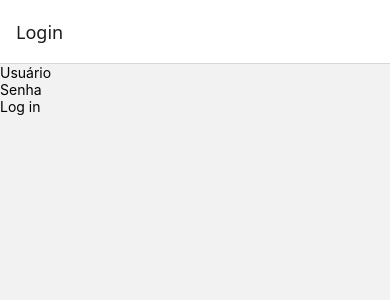
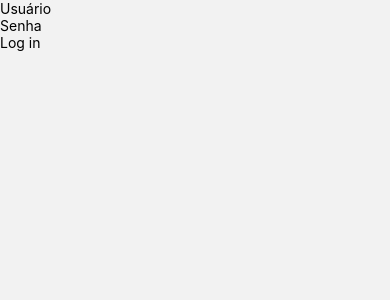
Before and after one commit to sannunez/3ESPY-MOBILE-DEVELOPMENT-CP02, a React Native app in the folder CP02MOBILE/: screen / in a window 390 px wide. Shown: the top 300 px of the page. Built offline with nearby package versions, Linux system fonts and the light colour scheme.

Commit message:
Implementing: Dark Mode

```diff
--- a/CP02MOBILE/App.tsx
+++ b/CP02MOBILE/App.tsx
@@ -1,9 +1,11 @@
 
 import AppRoutes from "./src/routes/AppRoutes";
-
+import { ThemeProvider } from "./src/theme/ThemeContext";
 
 export default function App() {
   return (
-    <AppRoutes/>
+    <ThemeProvider>
+      <AppRoutes/>
+    </ThemeProvider>
   );
 }
--- a/CP02MOBILE/src/routes/AppRoutes.tsx
+++ b/CP02MOBILE/src/routes/AppRoutes.tsx
@@ -1,5 +1,8 @@
 import { NavigationContainer } from "@react-navigation/native";
 import { createNativeStackNavigator } from "@react-navigation/native-stack";
+
+import { useTheme } from "../theme/ThemeContext";
+import { DarkTheme, DefaultTheme } from "@react-navigation/native";
 
 import { RootStackParamList } from "../types/navigation";
 
@@ -9,13 +12,16 @@ import TabRoutes from "./TabRoutes";
 const Stack = createNativeStackNavigator<RootStackParamList>();
 
 export default function AppRoutes(){
+
+    const {theme} = useTheme();
+
     return(
-        <NavigationContainer>
+        <NavigationContainer theme={theme === "dark" ? DarkTheme : DefaultTheme}>
             <Stack.Navigator>
                 <Stack.Screen
                     name='Login'
                     component={LoginScreen}
-                    options={{title: "Login"}}
+                    options={{headerShown: false}}
                 />
 
                 <Stack.Screen
--- a/CP02MOBILE/src/screens/home/HomeScreen.tsx
+++ b/CP02MOBILE/src/screens/home/HomeScreen.tsx
@@ -1,6 +1,8 @@
 import {View, Text} from "react-native"
 import { RouteProp } from "@react-navigation/native"
 import { TabParamList } from "../../types/navigation"
+import { useTheme } from "../../theme/ThemeContext"
+
 
 type Props = {
     route: RouteProp<TabParamList, "Home">
@@ -9,10 +11,12 @@ type Props = {
 export default function HomeScreen({route} : Props){
     const {userName} = route.params;
 
+    const {currentTheme} = useTheme();
+
     return(
-        <View>
-            <Text>HomeScreen</Text>
-            <Text>{userName}</Text>
+        <View style={{backgroundColor: currentTheme.background}}>
+            <Text style={{color: currentTheme.text}}>HomeScreen</Text>
+            <Text style={{color: currentTheme.text}}>{userName}</Text>
         </View>
     )
 }
--- a/CP02MOBILE/src/screens/settings/SettingsScreen.tsx
+++ b/CP02MOBILE/src/screens/settings/SettingsScreen.tsx
@@ -1,9 +1,19 @@
-import { View, Text} from "react-native";
+import { View, Text, Pressable} from "react-native";
+import { useTheme } from "../../theme/ThemeContext";
 
 export default function SettingsScreen(){
+
+    const {currentTheme, toggleTheme} = useTheme();
+
     return(
-        <View>
-            <Text>Settings Screen</Text>
+        <View style={{backgroundColor: currentTheme.background}}>
+            <Text style={{color: currentTheme.text}}>Settings Screen</Text>
+
+            <Pressable onPress={toggleTheme}>
+                <Text style={{color: currentTheme.text}}>Mudar tema</Text>
+            </Pressable>
         </View>
+
+
     )
 }
--- /dev/null
+++ b/CP02MOBILE/src/theme/ThemeContext.tsx
@@ -0,0 +1,32 @@
+import { createContext, useContext, useState } from "react";
+import { darkTheme, lightTheme } from "./themes";
+
+type Theme = "light" | "dark"
+
+type ThemeContextType = {
+    theme: Theme;
+    currentTheme: typeof lightTheme;
+    toggleTheme: () => void;
+}
+
+const ThemeContext = createContext({} as ThemeContextType);
+
+export function ThemeProvider({children} : {children: React.ReactNode}){
+    const [theme, setTheme] = useState<Theme>("light");
+
+    const toggleTheme = () => {
+        setTheme((prev) => (prev === "light" ? "dark" : "light"));
+    }
+
+    const currentTheme = theme === "light" ? lightTheme : darkTheme
+
+    return(
+        <ThemeContext.Provider value={{theme, currentTheme, toggleTheme}}>
+            {children}
+        </ThemeContext.Provider>
+    )
+}
+
+export function useTheme(){
+    return useContext(ThemeContext);
+}
--- /dev/null
+++ b/CP02MOBILE/src/theme/themes.ts
@@ -0,0 +1,9 @@
+export const lightTheme = {
+    background: "#ffffff",
+    text: "#000000",
+};
+
+export const darkTheme = {
+    background: "#000000",
+    text: "#ffffff",
+}
```
